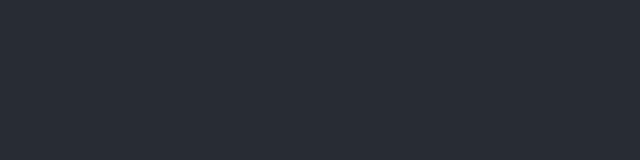
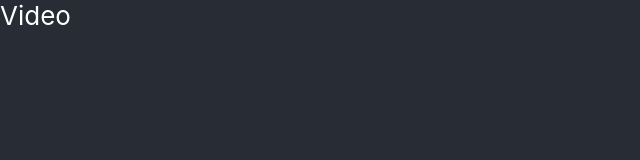
Before and after one commit to nitesh-github143/react-learning, a React (Create React App) app: page / in a window 1280 px wide. Shown: the top 160 px of the page, without its empty margins (0-640 px from the left). Built offline with nearby package versions, Linux system fonts and the light colour scheme.

Commit message:
video component created

```diff
--- a/src/App.css
+++ b/src/App.css
@@ -1,38 +1,6 @@
 .App {
-  text-align: center;
-}
-
-.App-logo {
-  height: 40vmin;
-  pointer-events: none;
-}
-
-@media (prefers-reduced-motion: no-preference) {
-  .App-logo {
-    animation: App-logo-spin infinite 20s linear;
-  }
-}
-
-.App-header {
   background-color: #282c34;
   min-height: 100vh;
-  display: flex;
-  flex-direction: column;
-  align-items: center;
-  justify-content: center;
   font-size: calc(10px + 2vmin);
   color: white;
 }
-
-.App-link {
-  color: #61dafb;
-}
-
-@keyframes App-logo-spin {
-  from {
-    transform: rotate(0deg);
-  }
-  to {
-    transform: rotate(360deg);
-  }
-}
--- a/src/App.js
+++ b/src/App.js
@@ -1,13 +1,14 @@
+import Video from './components/Video';
 import './App.css';
+
 
 function App() {
   return (
     <div className="App">
-      <header className="App-header">
-
-      </header>
+      <Video></Video>
     </div>
   );
 }
 
+
 export default App;
--- /dev/null
+++ b/src/components/Video.js
@@ -0,0 +1,12 @@
+import React from 'react'
+import './Video.css'
+
+const Video = () => {
+    return (
+        <div>
+            Video
+        </div>
+    )
+}
+
+export default Video
```
Also changed, not shown: src/components/Video.css (added).
